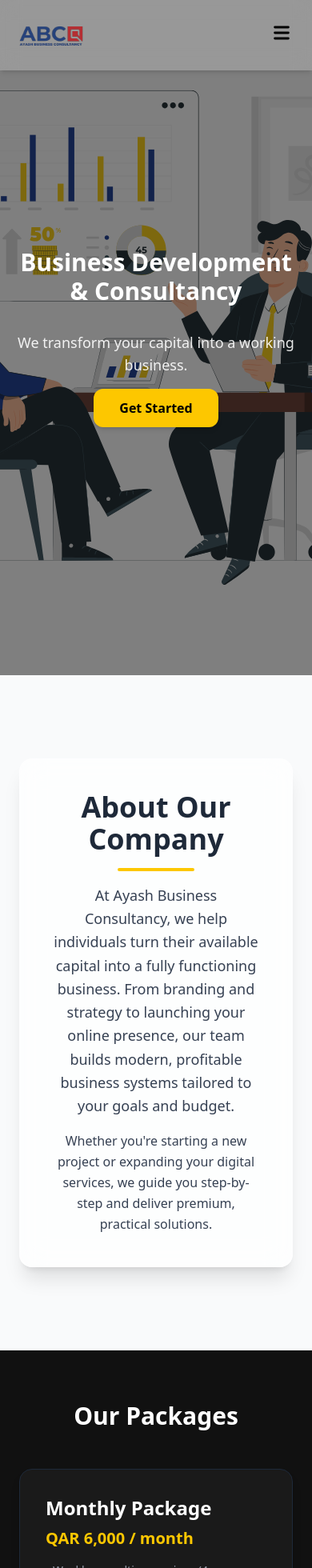
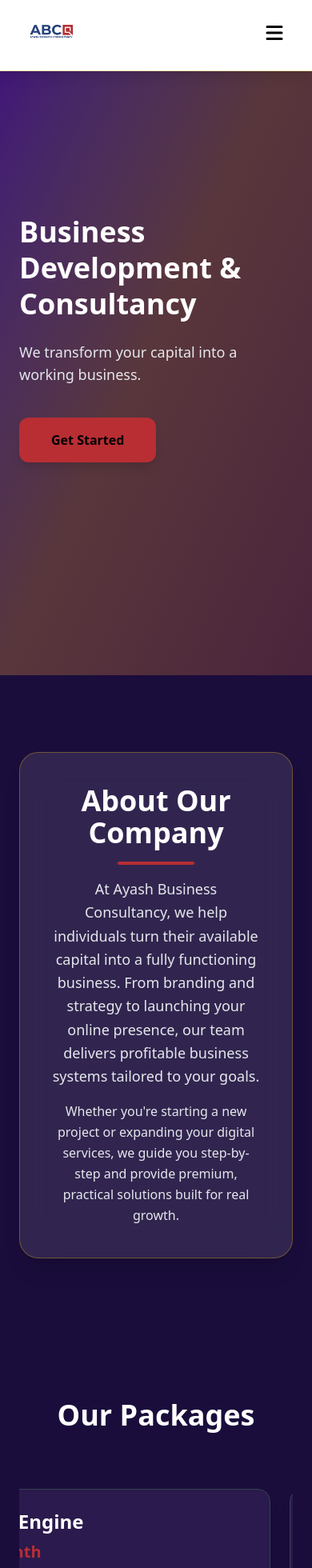
Before and after one commit to AdamAbdallah1/ayash-business-consultance, a React (Vite) app: page / in a window 390 px wide. Shown: the top 1960 px of the page at 80% size. Built offline with nearby package versions, Linux system fonts and the light colour scheme.

Commit message:
Changing design

```diff
--- a/index.html
+++ b/index.html
@@ -4,6 +4,7 @@
     <meta charset="UTF-8" />
     <link rel="icon" type="image/svg+xml" href="/public/logo.svg" />
     <meta name="viewport" content="width=device-width, initial-scale=1.0" />
+    <link href="https://fonts.googleapis.com/css2?family=Poppins:wght@300;400;500;600;700&display=swap" rel="stylesheet" />
     <title>Ayash Business Consultancy</title>
   </head>
   <body>
--- a/src/components/About.jsx
+++ b/src/components/About.jsx
@@ -1,30 +1,25 @@
 import React from 'react';
-import { FcAbout } from "react-icons/fc";
 
 function About() {
   return (
     <section
-      id="about" data-aos="fade-up"
-      className="relative w-full min-h-screen flex flex-col items-center justify-center bg-gray-50 py-20 px-6"
+      id="about"
+      className="w-full py-24 px-6 bg-[#1a0d3c] flex justify-center"
     >
-      <div className="bg-white/70 backdrop-blur-lg shadow-xl rounded-2xl p-10 max-w-3xl text-center border border-white/40">
+      <div className="bg-white/10 backdrop-blur-xl shadow-xl rounded-3xl p-10 md:p-14 max-w-3xl border border-yellow-400/30 text-center">
 
-        <h2 className="text-4xl font-extrabold text-gray-800">
-          About Our Company
-        </h2>
+        <h2 className="text-4xl font-extrabold text-white">About Our Company</h2>
+        <div className="w-24 h-1 bg-[#B82E33] mx-auto my-4 rounded-full"></div>
 
-        <div className="w-24 h-1 bg-yellow-400 mx-auto my-4 rounded-full"></div>
-
-        <p className="mt-4 text-lg text-gray-700 leading-relaxed">
-          At Ayash Business Consultancy, we help individuals turn their available capital into a
-          fully functioning business. From branding and strategy to launching your
-          online presence, our team builds modern, profitable business systems
-          tailored to your goals and budget.
+        <p className="mt-4 text-gray-200 text-lg leading-relaxed">
+          At Ayash Business Consultancy, we help individuals turn their available capital
+          into a fully functioning business. From branding and strategy to launching your
+          online presence, our team delivers profitable business systems tailored to your goals.
         </p>
 
-        <p className="mt-4 text-gray-700 leading-relaxed">
-          Whether you're starting a new project or expanding your digital services,
-          we guide you step-by-step and deliver premium, practical solutions.
+        <p className="mt-4 text-gray-200 leading-relaxed">
+          Whether you're starting a new project or expanding your digital services, we guide you
+          step-by-step and provide premium, practical solutions built for real growth.
         </p>
 
       </div>
--- a/src/components/Hero.jsx
+++ b/src/components/Hero.jsx
@@ -1,51 +1,50 @@
 import React from 'react';
-import Background from '../assets/background2.svg';
 import { motion } from 'framer-motion';
 
 const Hero = () => {
   return (
     <section
       id="hero"
-      className="relative w-full min-h-screen flex items-center justify-center text-center bg-cover bg-center
-                 md:bg-cover md:bg-center bg-[length:120%] md:bg-[length:100%]"
-      style={{ backgroundImage: `url(${Background})` }}
+      className="
+        relative w-full min-h-screen flex items-center
+        bg-gradient-to-br from-[#6b08d2] via-[#945a62] to-[#7c3c64]
+        text-white px-6 md:px-20
+      "
     >
-      <div className="absolute inset-0 bg-black opacity-50"></div>
+      <div className="absolute inset-0 bg-black/40"></div>
 
-      <div className="relative z-10 text-white flex flex-col justify-center items-center px-4">
-
+      <div className="relative z-10 max-w-4xl">
         <motion.h1
-          className="text-3xl md:text-6xl font-bold mb-4 md:mb-6"
-          initial={{ opacity: 0, y: 50 }}
+          className="text-4xl md:text-6xl font-extrabold leading-tight mb-6"
+          initial={{ opacity: 0, y: 60 }}
           animate={{ opacity: 1, y: 0 }}
           transition={{ duration: 1 }}
         >
           Business Development & Consultancy
         </motion.h1>
 
-        <motion.div
-          className="flex flex-col items-center mt-4 md:mt-0 space-y-4 md:space-y-6"
+        <motion.p
+          className="text-lg md:text-2xl text-gray-200 max-w-2xl mb-10"
           initial={{ opacity: 0, y: 30 }}
           animate={{ opacity: 1, y: 0 }}
-          transition={{ duration: 1, delay: 0.3 }}
+          transition={{ duration: 1, delay: 0.2 }}
         >
-          <p className="max-w-2xl text-lg md:text-xl opacity-90">
           We transform your capital into a working business.
-          </p>
+        </motion.p>
 
         <motion.button
-            onClick={() => {
-    document.getElementById('contact').scrollIntoView({ behavior: 'smooth' });
-  }}
-            className="px-8 py-3 bg-yellow-400 text-black font-semibold rounded-xl shadow-md hover:scale-105 transition"
+          onClick={() => document.getElementById('contact').scrollIntoView({ behavior: 'smooth' })}
+          className="
+            px-10 py-4 bg-[#B82E33] text-black font-bold
+            rounded-xl shadow-lg hover:bg-yellow-500 hover:scale-105
+            transition-all
+          "
           initial={{ opacity: 0, y: 20 }}
           animate={{ opacity: 1, y: 0 }}
-            transition={{ duration: 1, delay: 0.6 }}
+          transition={{ duration: 1, delay: 0.4 }}
         >
           Get Started
         </motion.button>
-        </motion.div>
-
       </div>
     </section>
   );
--- a/src/components/Navbar.jsx
+++ b/src/components/Navbar.jsx
@@ -1,5 +1,5 @@
 import React, { useState, useEffect } from 'react';
-import Logo from '../assets/logo.svg';
+import Logo from '../assets/logo.png';
 import { HiMenu, HiX } from 'react-icons/hi';
 
 export default function Navbar() {
@@ -16,40 +16,52 @@ export default function Navbar() {
   useEffect(() => {
     window.addEventListener('scroll', controlNavbar);
     return () => window.removeEventListener('scroll', controlNavbar);
-  }, [lastScrollY]);
+  }, []);
 
   return (
     <nav
-      className={`w-full px-6 py-1 flex justify-between items-center fixed top-0 left-0 z-50 bg-white/20 backdrop-blur-md shadow-md transition-transform duration-300 ${
-        show ? 'translate-y-0' : '-translate-y-full'
-      }`}
+      className={`w-full px-8 py-3 flex justify-between items-center fixed top-0 left-0 z-50
+      bg-white backdrop-blur-xl border-b border-yellow-500/30 shadow-lg
+      transition-transform duration-300 ${show ? 'translate-y-0' : '-translate-y-full'}`}
     >
       <div className="flex items-center">
-        <img src={Logo} alt="Company Logo" className="w-20 h-20" />
+        <img src={Logo} alt="Company Logo" className="w-16 h-16" />
       </div>
 
-      <div className="hidden md:flex space-x-6">
-        <a href="#hero" className="text-black hover:text-yellow-400 font-semibold">Home</a>
-        <a href="#about" className="text-black hover:text-yellow-400 font-semibold">About</a>
-        <a href="#packages" className="text-black hover:text-yellow-400 font-semibold">Packages</a>
-        <a href="#contact" className="text-black hover:text-yellow-400 font-semibold">Contact</a>
+      <div className="hidden md:flex space-x-8">
+        {['Home', 'About', 'Packages', 'Contact'].map((item) => (
+          <a
+            key={item}
+            href={`#${item.toLowerCase()}`}
+            className="font-semibold tracking-wide hover:text-yellow-400 transition"
+          >
+            {item}
+          </a>
+        ))}
       </div>
 
       <div className="md:hidden z-50">
         <button
           onClick={() => setMobileMenuOpen(!mobileMenuOpen)}
-          className="text-black focus:outline-none"
+          className="text-white focus:outline-none"
         >
-          {mobileMenuOpen ? <HiX size={28} /> : <HiMenu size={28} />}
+          {mobileMenuOpen ? <HiX size={30} /> : <HiMenu color='black' size={30} />}
         </button>
       </div>
 
       {mobileMenuOpen && (
-        <div className="fixed top-0 left-0 w-full h-screen bg-white/95 backdrop-blur-md flex flex-col items-center justify-center space-y-6 md:hidden z-40">
-          <a href="#hero" className="text-black text-2xl font-semibold" onClick={() => setMobileMenuOpen(false)}>Home</a>
-          <a href="#about" className="text-black text-2xl font-semibold" onClick={() => setMobileMenuOpen(false)}>About</a>
-          <a href="#packages" className="text-black text-2xl font-semibold" onClick={() => setMobileMenuOpen(false)}>Packages</a>
-          <a href="#contact" className="text-black text-2xl font-semibold" onClick={() => setMobileMenuOpen(false)}>Contact</a>
+        <div className="fixed top-0 left-0 w-full h-screen bg-[#1a0d3c]/95 backdrop-blur-xl
+        flex flex-col items-center justify-center space-y-8 md:hidden z-40">
+          {['Home', 'About', 'Packages', 'Contact'].map((item) => (
+            <a
+              key={item}
+              href={`#${item.toLowerCase()}`}
+              className="text-white text-3xl font-semibold hover:text-yellow-400 transition"
+              onClick={() => setMobileMenuOpen(false)}
+            >
+              {item}
+            </a>
+          ))}
         </div>
       )}
     </nav>
--- a/src/components/Packages.jsx
+++ b/src/components/Packages.jsx
@@ -1,80 +1,102 @@
 export default function Packages() {
-
   const handlePackageClick = (name) => {
     const text = `Hello, I want the ${name} package.`;
     window.open(`https://wa.me/96181090757?text=${encodeURIComponent(text)}`, "_blank");
   };
 
+  const cardBase =
+    "bg-[#2b1a4d] p-6 sm:p-8 rounded-2xl shadow-xl border flex flex-col hover:scale-[1.03] hover:shadow-2xl transition-all min-w-[200px] sm:min-w-[220px] flex-shrink-0";
+
+  const packages = [
+    {
+      title: "Diagnostic & Action Plan",
+      price: "QAR 3,000 (One-Time)",
+      desc: "For businesses that need a clear roadmap first.",
+      features: [
+        "Business performance & market analysis",
+        "Findings report",
+        "90-minute strategy session with a prioritized action plan"
+      ],
+      btnColor: "#B82E33"
+    },
+    {
+      title: "Core Growth Engine",
+      price: "QAR 6,000 / month",
+      desc: "Continuous strategy and execution support.",
+      features: [
+        "Weekly strategy sessions (4/month)",
+        "Documented sales & marketing plans (updated quarterly/monthly)",
+        "Lead generation & conversion planning",
+        "Monthly team training workshop",
+        "Live KPI dashboard",
+        "Email support (24-hour response)"
+      ],
+      btnColor: "#B82E33"
+    },
+    {
+      title: "Scale & Systemize",
+      price: "QAR 15,000 total",
+      desc: "Includes Core Growth Engine, plus:",
+      features: [
+        "Long-term growth roadmap",
+        "Competitor analysis report",
+        "Quarterly performance review",
+        "Priority scheduling"
+      ],
+      btnColor: "#B82E33",
+      badge: "Most Popular"
+    },
+    {
+      title: "Transform & Lead",
+      price: "QAR 30,000 total",
+      desc: "Includes Scale & Systemize, plus:",
+      features: [
+        "Business development plan",
+        "Market expansion strategy",
+        "Brand positioning audit",
+        "Team process optimization",
+        "Monthly in-person strategic review (Doha)"
+      ],
+      btnColor: "#da3b40"
+    }
+  ];
+
   return (
-    <section data-aos="fade-up" id="packages" className="w-full px-6 py-16 bg-[#111] text-white">
-      <h2 className="text-3xl md:text-4xl font-bold text-center mb-12">Our Packages</h2>
+    <section id="packages" data-aos="fade-up" className="w-full px-6 py-20 bg-[#1a0d3c] text-white">
+      <h2 className="text-4xl font-bold text-center mb-14">Our Packages</h2>
 
-      <div className="grid md:grid-cols-3 gap-8 max-w-6xl mx-auto">
+      {/* Horizontal scroll for small screens, 2-per-row for medium/large */}
+      <div className="flex flex-row md:flex-wrap gap-6 justify-center md:justify-between overflow-x-auto md:overflow-visible snap-x snap-mandatory max-w-6xl mx-auto py-4">
+        {packages.map((pkg) => (
+          <div
+            key={pkg.title}
+            className={`${cardBase} snap-center border-gray-700 md:w-[45%] lg:w-[45%] relative`}
+          >
+            {pkg.badge && (
+              <div className="absolute -top-4 left-1/2 -translate-x-1/2 bg-[#B82E33] text-black font-bold px-3 py-1 rounded-full text-sm z-10">
+                {pkg.badge}
+              </div>
+            )}
 
-        <div className="bg-[#1a1a1a] p-8 rounded-2xl shadow-lg border border-gray-800 hover:scale-105 hover:shadow-2xl hover:-rotate-1 transition-transform duration-300 flex flex-col">
-          <h3 className="text-2xl font-bold mb-2">Monthly Package</h3>
-          <p className="text-yellow-400 font-semibold text-xl mb-4">QAR 6,000 / month</p>
-          <ul className="text-gray-400 space-y-2 mb-6 text-sm">
-            <li>• Weekly consulting sessions (4 per month)</li>
-            <li>• Full sales strategy</li>
-            <li>• Marketing plan + content calendar</li>
-            <li>• Customer acquisition strategy</li>
-            <li>• Lead generation blueprint</li>
-            <li>• Conversion optimization</li>
-            <li>• Team training (sales or marketing)</li>
-            <li>• KPI tracking dashboard (monthly)</li>
-            <li>• Support via email</li>
-          </ul>
-          <button
-            onClick={() => handlePackageClick("Monthly")}
-            className="w-full py-3 mt-auto rounded-xl bg-white text-black font-semibold hover:bg-yellow-400 hover:text-white shadow-md hover:shadow-xl transition-all duration-300"
-          >
-            Choose Package
-          </button>
-        </div>
+            <h3 className="text-2xl font-bold mb-2">{pkg.title}</h3>
+            <p className="text-[#B82E33] font-semibold text-xl mb-2">{pkg.price}</p>
+            <p className="text-gray-300 mb-4 text-sm">{pkg.desc}</p>
 
-        <div className="relative bg-[#1a1a1a] p-8 rounded-2xl shadow-lg border border-yellow-500 hover:scale-105 hover:shadow-2xl transition-transform duration-300 flex flex-col">
-          <div className="absolute -top-4 left-1/2 -translate-x-1/2 bg-yellow-500 text-black font-bold px-3 py-1 rounded-full text-sm">
-            Most Popular
+            <ul className="text-gray-300 space-y-2 mb-6 text-sm">
+              {pkg.features.map((feat) => (
+                <li key={feat}>• {feat}</li>
+              ))}
+            </ul>
+
+            <button
+              onClick={() => handlePackageClick(pkg.title)}
+              className="w-full py-3 mt-auto text-black rounded-xl font-semibold shadow-md transition hover:bg-[#f5787d]"
+              style={{ backgroundColor: pkg.btnColor }}
+            >
+              Choose Package
+            </button>
           </div>
-          <h3 className="text-2xl font-bold mb-2">3-Month Package</h3>
-          <p className="text-yellow-400 font-semibold text-xl">QAR 15,000 total</p>
-          <p className="text-green-400 text-sm mb-4">(You save QAR 3,000)</p>
-          <ul className="text-gray-400 space-y-2 mb-6 text-sm">
-            <li>• Everything in Monthly Package</li>
-            <li>• Long-term growth roadmap</li>
-            <li>• Deep competitor analysis</li>
-            <li>• Quarterly performance review</li>
-            <li>• Priority session scheduling</li>
-          </ul>
-          <button
-            onClick={() => handlePackageClick("3-Month")}
-            className="w-full py-3 mt-auto rounded-xl bg-white text-black font-semibold hover:bg-yellow-400 hover:text-white shadow-md hover:shadow-xl transition-all duration-300"
-          >
-            Choose Package
-          </button>
-        </div>
-
-        <div className="bg-[#1a1a1a] p-8 rounded-2xl shadow-lg border border-gray-800 hover:scale-105 hover:shadow-2xl hover:-rotate-2 transition-transform duration-300 flex flex-col">
-          <h3 className="text-2xl font-bold mb-2">6-Month Package</h3>
-          <p className="text-yellow-400 font-semibold text-xl">QAR 28,500 total</p>
-          <p className="text-green-400 text-sm mb-4">(You save QAR 7,500)</p>
-          <ul className="text-gray-400 space-y-2 mb-6 text-sm">
-            <li>• Everything in the 3-Month Package</li>
-            <li>• Full business development plan</li>
-            <li>• Market expansion strategy</li>
-            <li>• Brand positioning review</li>
-            <li>• Team process optimization</li>
-            <li>• Monthly in-person meeting (Doha)</li>
-          </ul>
-          <button
-            onClick={() => handlePackageClick("6-Month")}
-            className="w-full py-3 mt-auto rounded-xl bg-white text-black font-semibold hover:bg-yellow-400 hover:text-white shadow-md hover:shadow-xl transition-all duration-300"
-          >
-            Choose Package
-          </button>
-        </div>
-
+        ))}
       </div>
     </section>
   );
--- a/src/index.css
+++ b/src/index.css
@@ -1 +1,4 @@
 @import "tailwindcss";
+body {
+  font-family: 'Poppins', sans-serif;
+}
```
Also changed, not shown: src/components/Contact.jsx (+34 -28 lines), src/components/Footer.jsx (+17 -15 lines), src/assets/logo.png (added). Lines whose indentation alone changed are shown as unchanged.
